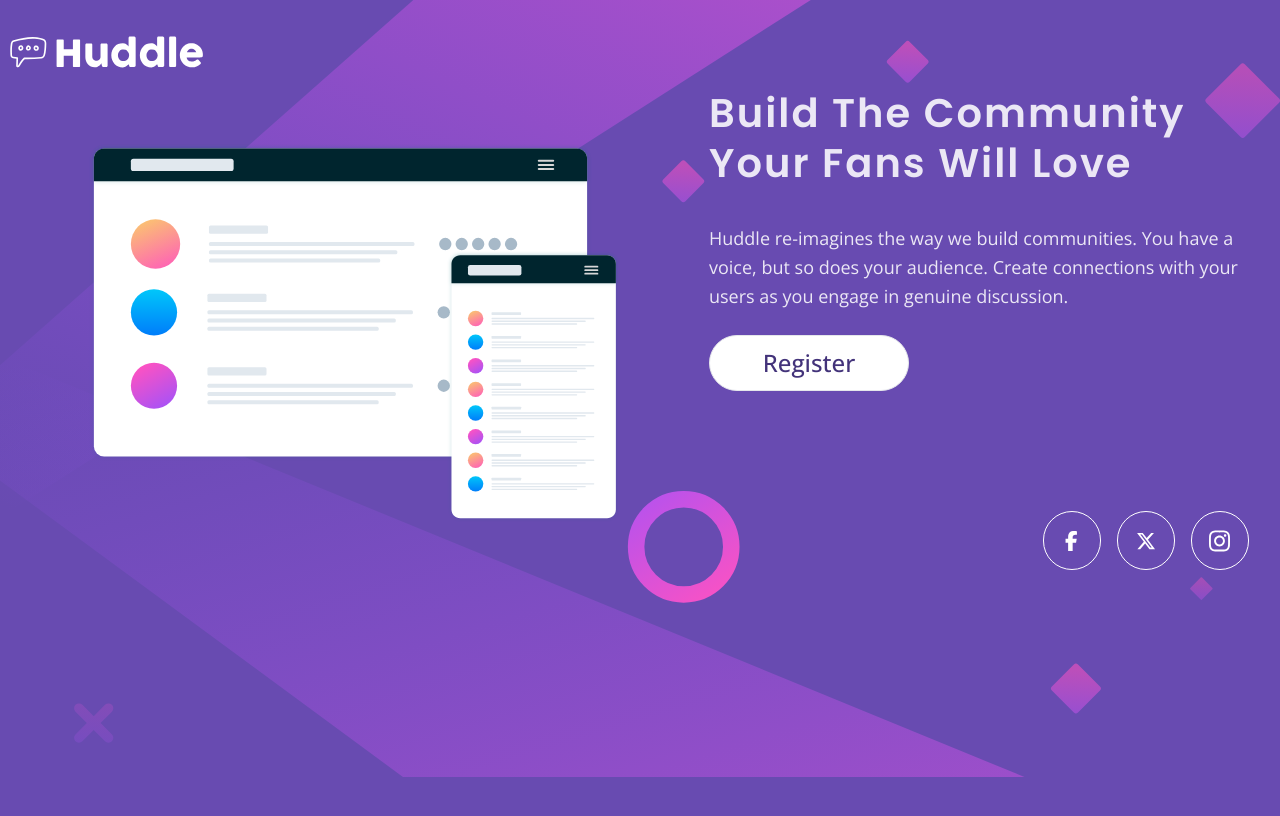
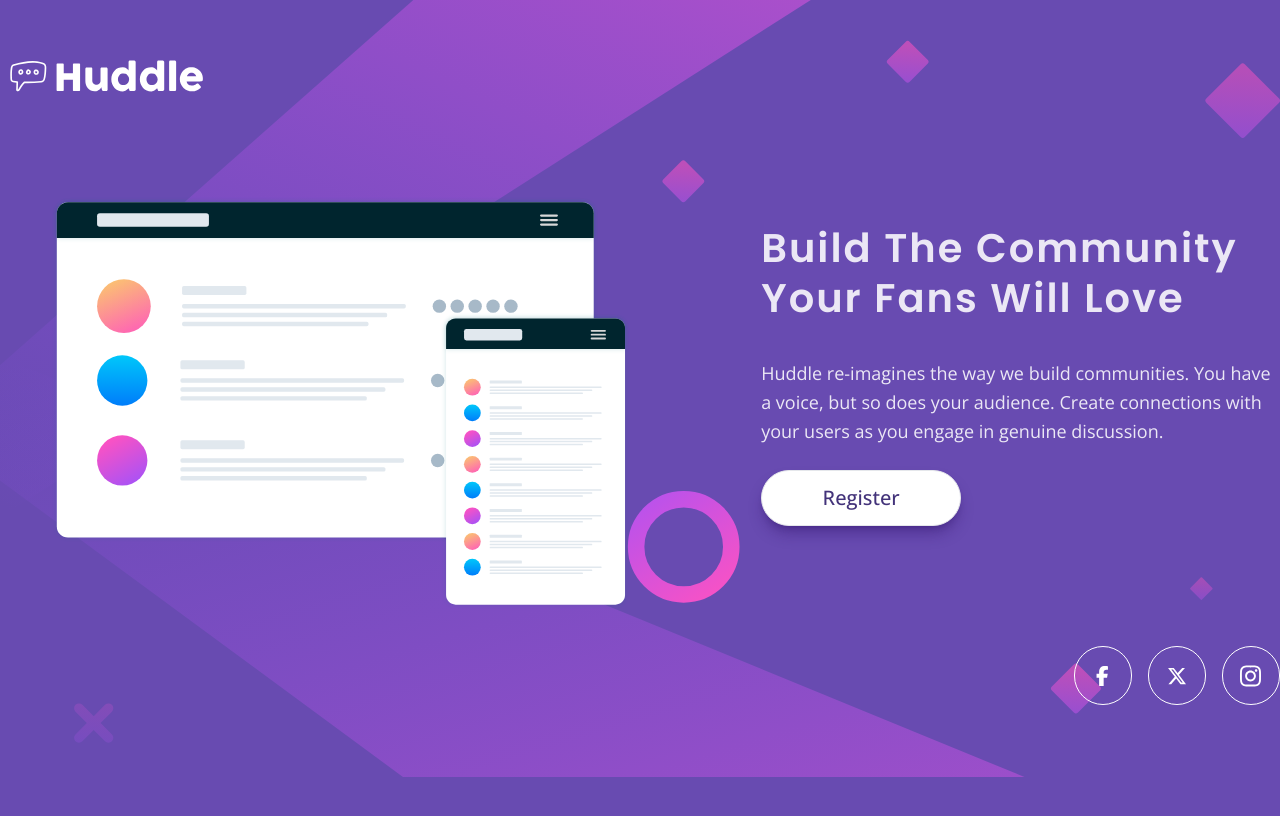
Before and after one commit to mark-siazon/FM-Huddle-Landing-Page, a React (Vite) app: page / in a window 1280 px wide. Shown: the top 816 px of the page. Built offline with nearby package versions, Linux system fonts and the light colour scheme.

Commit message:
🎨 Improve Layout design and responsiveness  to match requirement

```diff
--- a/src/App.tsx
+++ b/src/App.tsx
@@ -5,9 +5,9 @@ function App() {
   return (
     <main
       className="
-        container md:max-w-screen-xl
+        container md:max-w-screen-xl 2xl:max-w-[1440px]
         flex flex-col md:flex-row mx-auto my-auto
-        items-center md:items-start
+        items-center md:items-start xl:gap-20
       "
     >
       <MainLeftCTN />
--- a/src/components/1__MainLeftCTN.tsx
+++ b/src/components/1__MainLeftCTN.tsx
@@ -3,11 +3,11 @@ import AppIllustration from "../assets/illustration-mockups.svg";
 
 const MainLeftCTN = () => {
   return (
-    <section className="main-left-ctn md:ml-0 mt-8 sm:mt-0 ml-2 sm:ml-2 md:mt-6">
+    <section className="main-left-ctn md:ml-0 mt-8 xl:mt-12 sm:mt-0 ml-2 sm:ml-2 md:mt-6">
       <img src={AppLogo} className="w-48 lg:w-52 h-14" alt="Huddle App Logo" />
       <img
         src={AppIllustration}
-        className="transform scale-[0.85] lg:scale-75"
+        className="transform scale-[0.85] lg:scale-75 xl:scale-[0.85] 2xl:scale-100 xl:mt-14"
         alt="Low-fidelity illustration of website"
       />
     </section>
--- a/src/components/2__MainRightCTN.tsx
+++ b/src/components/2__MainRightCTN.tsx
@@ -6,13 +6,13 @@ const MainRightCTN = () => {
     <section
       className="
         main-right-ctn flex flex-col items-center md:items-end justify-center gap-10
-        max-w-[90vw] sm:max-w-[560px] md:max-w-[540px] lg:max-w-[640px] lg:h-screen md:max-h-[610px]
-        md:mt-6 lg:mt-12 xl:mt-6
+        max-w-[90vw] sm:max-w-[560px] md:max-w-[540px] lg:max-w-[540px] lg:h-screen md:max-h-[610px] xl:max-h-[900px] 2xl:max-h-[800px]
+        md:mt-6 lg:mt-12 xl:mt-16
       "
     >
       <div
         className="
-          flex flex-col items-center md:items-start md:max-w-[540px] lg:max-w-[450px] xl:max-w-[540px]
+          flex flex-col items-center md:items-start md:max-w-[540px] lg:max-w-[450px] xl:max-w-[540px] 2xl:max-w-[640px]
         "
       >
         <b
@@ -28,9 +28,9 @@ const MainRightCTN = () => {
 
         <p
           className="
-            font-body text-xl sm:text-3xl md:text-lg text-center md:text-start
+            font-body text-xl sm:text-3xl md:text-lg 2xl:text-xl text-center md:text-start
             leading-relaxed sm:leading-normal md:leading-relaxed
-            pt-8 sm:pt-[2.875rem] md:pt-9 pb-10 sm:pb-16 md:pb-6
+            pt-8 sm:pt-[2.875rem] md:pt-9 pb-10 sm:pb-16 md:pb-6 md:pb-10
           "
         >
           Huddle re-imagines the way we build communities. You have a voice, but
--- a/src/components/components/2.1__LandingPriBtn.tsx
+++ b/src/components/components/2.1__LandingPriBtn.tsx
@@ -21,11 +21,11 @@ const LandingPriBtn: React.FC = () => {
         className="
           w-72 sm:w-[25rem] md:w-[200px]
           h-16 sm:h-[5.625rem] md:h-[56px]
-          bg-white text-xl sm:text-2xl text-[#43337A]
+          bg-white text-xl sm:text-2xl lg:text-xl text-[#43337A]
           rounded-full font-body font-medium
           flex items-center justify-center
-          border hover:bg-[#E882E8] hover:text-white hover:border-[#861986]
-          transition-all duration-300
+          border hover:bg-[#E882E8] hover:text-white hover:border-[#861986] hover:shadow-md hover:shadow-violet-950/80
+          transition-all duration-300 shadow-lg shadow-violet-950/40
         "
       >
         Register
```
